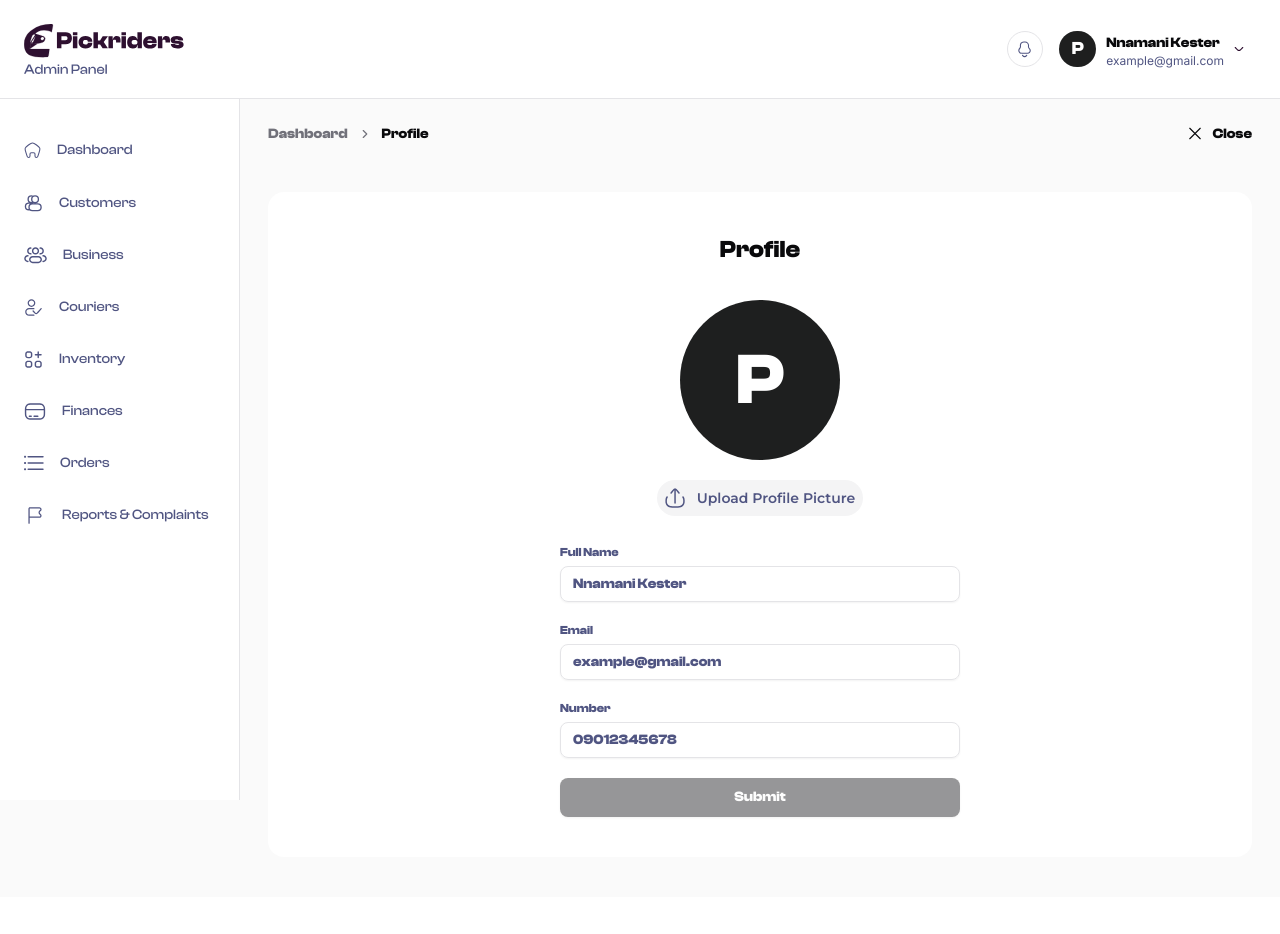
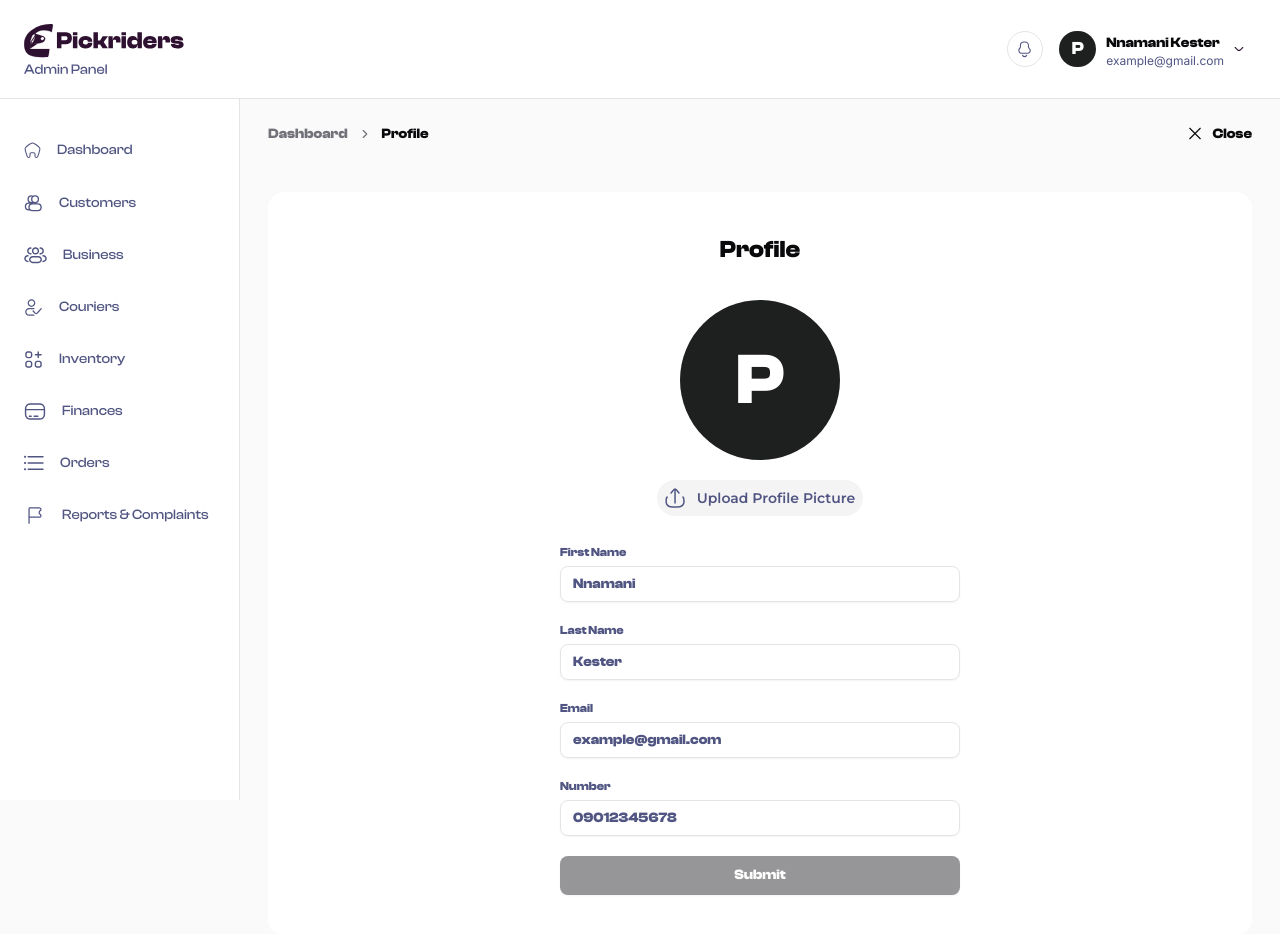
Before and after one commit to Pickriders/pickrider-admin, a Next.js app: page /dashboard/profile in a window 1280 px wide. Shown: the top 934 px of the page. Before the commit the page ends 897 px from the top, so only its background shows below. Built offline with nearby package versions, Linux system fonts and the light colour scheme.

Commit message:
update: added first and last name input

```diff
--- a/src/app/(dashboard)/dashboard/page.tsx
+++ b/src/app/(dashboard)/dashboard/page.tsx
@@ -4,7 +4,7 @@ import { StatsContainer } from "./StatsContainer";
 
 export default function Home() {
   return (
-    <div className="2xl:max-w-[73rem] xl:max-w-[70rem] mx-auto ">
+    <div>
       <div className="flex items-center justify-between">
         <UI.PrimaryHeading text="Dashboard" />
         <FilterDyDate />
--- a/src/app/(dashboard)/dashboard/profile/UserDetailsForm/index.tsx
+++ b/src/app/(dashboard)/dashboard/profile/UserDetailsForm/index.tsx
@@ -5,10 +5,17 @@ export const UserDetailsForm = () => {
     <form className="space-y-5">
       <UI.Input
         type="text"
-        id="full name"
-        placeholder="Full Name"
-        defaultValue={"Nnamani Kester"}
-        labelValue="Full Name"
+        id="first name"
+        placeholder="First Name"
+        defaultValue={"Nnamani"}
+        labelValue="First Name"
+      />
+      <UI.Input
+        type="text"
+        id="last name"
+        placeholder="Last Name"
+        defaultValue={"Kester"}
+        labelValue="Last Name"
       />
       <UI.Input
         type="email"
--- a/src/app/(dashboard)/dashboard/profile/UserProfilePic/index.tsx
+++ b/src/app/(dashboard)/dashboard/profile/UserProfilePic/index.tsx
@@ -1,7 +1,6 @@
 "use client";
 
 import { SVG } from "@/components/svg";
-import { motion } from "framer-motion";
 
 export const UserProfilePic = () => {
   return (
@@ -11,29 +10,7 @@ export const UserProfilePic = () => {
         htmlFor="profile-pic"
         className="flex cursor-pointer items-center text-primary-gray text-sm font-montserrat font-semibold px-2 py-2 rounded-full bg-muted hover:bg-muted/80 gap-x-3"
       >
-        <svg
-          width="20"
-          height="20"
-          viewBox="0 0 27 27"
-          fill="none"
-          xmlns="http://www.w3.org/2000/svg"
-          className="overflow-hidden"
-        >
-          <path
-
-            d="M11.1699 1.65002C11.7087 1.10913 12.3067 0.660738 13.0709 0.538975C13.2338 0.513035 13.398 0.5 13.5625 0.5C13.727 0.5 13.8913 0.513035 14.0541 0.538975C14.8183 0.660738 15.4163 1.10913 15.9552 1.65003C16.4802 2.17712 17.0668 2.91701 17.7778 3.81365L19.6794 6.21204C20.0226 6.6448 19.9499 7.27378 19.5171 7.61691C19.0844 7.96004 18.4554 7.88739 18.1123 7.45463L16.2485 5.104C15.5042 4.1653 14.9927 3.52263 14.5625 3.08603V20.1667C14.5625 20.719 14.1148 21.1667 13.5625 21.1667C13.0102 21.1667 12.5625 20.719 12.5625 20.1667V3.08603C12.1323 3.52263 11.6208 4.1653 10.8766 5.104L9.01276 7.45463C8.66963 7.88739 8.04064 7.96004 7.60789 7.61691C7.17513 7.27378 7.10247 6.6448 7.4456 6.21204L9.34726 3.81366C10.0582 2.91703 10.6448 2.17711 11.1699 1.65002Z"
-            className="fill-primary-gray group-hover:-translate-y-full group-hover:transition-all group-hover:duration-700"
-          />
-          <path
-
-            d="M11.1699 1.65002C11.7087 1.10913 12.3067 0.660738 13.0709 0.538975C13.2338 0.513035 13.398 0.5 13.5625 0.5C13.727 0.5 13.8913 0.513035 14.0541 0.538975C14.8183 0.660738 15.4163 1.10913 15.9552 1.65003C16.4802 2.17712 17.0668 2.91701 17.7778 3.81365L19.6794 6.21204C20.0226 6.6448 19.9499 7.27378 19.5171 7.61691C19.0844 7.96004 18.4554 7.88739 18.1123 7.45463L16.2485 5.104C15.5042 4.1653 14.9927 3.52263 14.5625 3.08603V20.1667C14.5625 20.719 14.1148 21.1667 13.5625 21.1667C13.0102 21.1667 12.5625 20.719 12.5625 20.1667V3.08603C12.1323 3.52263 11.6208 4.1653 10.8766 5.104L9.01276 7.45463C8.66963 7.88739 8.04064 7.96004 7.60789 7.61691C7.17513 7.27378 7.10247 6.6448 7.4456 6.21204L9.34726 3.81366C10.0582 2.91703 10.6448 2.17711 11.1699 1.65002Z"
-            className="fill-primary-gray translate-y-full group-hover:translate-y-0 group-hover:duration-700 group-hover:transition-all"
-          />
-          <path
-            d="M25.0292 11.5661C24.6975 11.1245 24.0707 11.0354 23.6291 11.3671C23.1875 11.6988 23.0984 12.3257 23.4301 12.7672C24.1414 13.7142 24.5625 14.8898 24.5625 16.1667V17.5C24.5625 18.7769 24.5594 19.2989 24.4927 19.7198C24.1087 22.1445 22.207 24.0462 19.7823 24.4302C19.3614 24.4969 18.8394 24.5 17.5625 24.5H9.56251C8.28562 24.5 7.76361 24.4969 7.34272 24.4302C4.91799 24.0462 3.01632 22.1445 2.63228 19.7198C2.56561 19.2989 2.56251 18.7769 2.56251 17.5V16.1667C2.56251 14.8898 2.98361 13.7142 3.69492 12.7672C4.02661 12.3257 3.93752 11.6988 3.49593 11.3671C3.05435 11.0354 2.42748 11.1245 2.09579 11.5661C1.13326 12.8475 0.562511 14.4419 0.562511 16.1667L0.562505 17.6078C0.562415 18.7438 0.562361 19.4358 0.656901 20.0327C1.17648 23.3132 3.74934 25.886 7.02985 26.4056C7.62675 26.5001 8.31874 26.5001 9.45478 26.5H17.6702C18.8063 26.5001 19.4983 26.5001 20.0952 26.4056C23.3757 25.886 25.9485 23.3132 26.4681 20.0327C26.5627 19.4358 26.5626 18.7438 26.5625 17.6077L26.5625 16.1667C26.5625 14.4419 25.9918 12.8475 25.0292 11.5661Z"
-            className="fill-primary-gray"
-          />
-        </svg>
+        <SVG.UploadIcon />
         Upload Profile Picture
       </label>
     </div>
--- a/src/app/(dashboard)/layout.tsx
+++ b/src/app/(dashboard)/layout.tsx
@@ -20,7 +20,11 @@ export default function Dashboard({
         <div>
           <Layout.Sidebar />
         </div>
-        <main className="pt-6 px-7 pb-10">{children}</main>
+        <main className="pt-6 px-7 pb-10">
+          <div className="2xl:max-w-[73rem] xl:max-w-[70rem] mx-auto ">
+            {children}
+          </div>
+        </main>
       </div>
       {/* Modals */}
       <Suspense>
--- a/src/components/svg/UploadIcon.tsx
+++ b/src/components/svg/UploadIcon.tsx
@@ -10,9 +10,12 @@ export const UploadIcon = () => {
     >
       <path
         d="M11.1699 1.65002C11.7087 1.10913 12.3067 0.660738 13.0709 0.538975C13.2338 0.513035 13.398 0.5 13.5625 0.5C13.727 0.5 13.8913 0.513035 14.0541 0.538975C14.8183 0.660738 15.4163 1.10913 15.9552 1.65003C16.4802 2.17712 17.0668 2.91701 17.7778 3.81365L19.6794 6.21204C20.0226 6.6448 19.9499 7.27378 19.5171 7.61691C19.0844 7.96004 18.4554 7.88739 18.1123 7.45463L16.2485 5.104C15.5042 4.1653 14.9927 3.52263 14.5625 3.08603V20.1667C14.5625 20.719 14.1148 21.1667 13.5625 21.1667C13.0102 21.1667 12.5625 20.719 12.5625 20.1667V3.08603C12.1323 3.52263 11.6208 4.1653 10.8766 5.104L9.01276 7.45463C8.66963 7.88739 8.04064 7.96004 7.60789 7.61691C7.17513 7.27378 7.10247 6.6448 7.4456 6.21204L9.34726 3.81366C10.0582 2.91703 10.6448 2.17711 11.1699 1.65002Z"
-        className="fill-primary-gray"
+        className="fill-primary-gray group-hover:-translate-y-full group-hover:transition-all group-hover:duration-700"
       />
-
+      <path
+        d="M11.1699 1.65002C11.7087 1.10913 12.3067 0.660738 13.0709 0.538975C13.2338 0.513035 13.398 0.5 13.5625 0.5C13.727 0.5 13.8913 0.513035 14.0541 0.538975C14.8183 0.660738 15.4163 1.10913 15.9552 1.65003C16.4802 2.17712 17.0668 2.91701 17.7778 3.81365L19.6794 6.21204C20.0226 6.6448 19.9499 7.27378 19.5171 7.61691C19.0844 7.96004 18.4554 7.88739 18.1123 7.45463L16.2485 5.104C15.5042 4.1653 14.9927 3.52263 14.5625 3.08603V20.1667C14.5625 20.719 14.1148 21.1667 13.5625 21.1667C13.0102 21.1667 12.5625 20.719 12.5625 20.1667V3.08603C12.1323 3.52263 11.6208 4.1653 10.8766 5.104L9.01276 7.45463C8.66963 7.88739 8.04064 7.96004 7.60789 7.61691C7.17513 7.27378 7.10247 6.6448 7.4456 6.21204L9.34726 3.81366C10.0582 2.91703 10.6448 2.17711 11.1699 1.65002Z"
+        className="fill-primary-gray translate-y-full group-hover:translate-y-0 group-hover:duration-700 group-hover:transition-all"
+      />
       <path
         d="M25.0292 11.5661C24.6975 11.1245 24.0707 11.0354 23.6291 11.3671C23.1875 11.6988 23.0984 12.3257 23.4301 12.7672C24.1414 13.7142 24.5625 14.8898 24.5625 16.1667V17.5C24.5625 18.7769 24.5594 19.2989 24.4927 19.7198C24.1087 22.1445 22.207 24.0462 19.7823 24.4302C19.3614 24.4969 18.8394 24.5 17.5625 24.5H9.56251C8.28562 24.5 7.76361 24.4969 7.34272 24.4302C4.91799 24.0462 3.01632 22.1445 2.63228 19.7198C2.56561 19.2989 2.56251 18.7769 2.56251 17.5V16.1667C2.56251 14.8898 2.98361 13.7142 3.69492 12.7672C4.02661 12.3257 3.93752 11.6988 3.49593 11.3671C3.05435 11.0354 2.42748 11.1245 2.09579 11.5661C1.13326 12.8475 0.562511 14.4419 0.562511 16.1667L0.562505 17.6078C0.562415 18.7438 0.562361 19.4358 0.656901 20.0327C1.17648 23.3132 3.74934 25.886 7.02985 26.4056C7.62675 26.5001 8.31874 26.5001 9.45478 26.5H17.6702C18.8063 26.5001 19.4983 26.5001 20.0952 26.4056C23.3757 25.886 25.9485 23.3132 26.4681 20.0327C26.5627 19.4358 26.5626 18.7438 26.5625 17.6077L26.5625 16.1667C26.5625 14.4419 25.9918 12.8475 25.0292 11.5661Z"
         className="fill-primary-gray"
```
